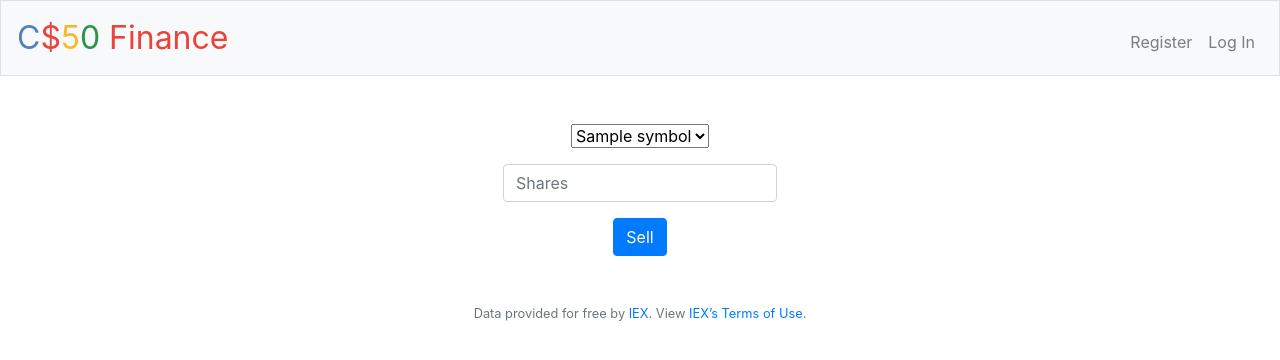
After one commit to hiyori99/Flask, a Flask app: template finance/templates/sell.html in a window 1280 px wide. The commit adds this page. Shown: the top 360 px of the page. Run offline with Flask 2, Linux system fonts and the light colour scheme; the template is opened without the code that fills it: most values are stand-ins (such as "Sample title", 1, 10 or a date in 2020); some libraries are stand-ins or nearby versions.

Commit message:
update files

```diff
--- a/finance/application.py
+++ b/finance/application.py
@@ -1,3 +1,146 @@
+# import os
+
+# from cs50 import SQL
+# from flask import Flask, flash, redirect, render_template, request, session
+# from flask_session import Session
+# from tempfile import mkdtemp
+# from werkzeug.exceptions import default_exceptions, HTTPException, InternalServerError
+# from werkzeug.security import check_password_hash, generate_password_hash
+
+# from helpers import apology, login_required, lookup, usd
+
+# # Configure application
+# app = Flask(__name__)
+
+# # Ensure templates are auto-reloaded
+# app.config["TEMPLATES_AUTO_RELOAD"] = True
+
+
+# # Ensure responses aren't cached
+# @app.after_request
+# def after_request(response):
+#     response.headers["Cache-Control"] = "no-cache, no-store, must-revalidate"
+#     response.headers["Expires"] = 0
+#     response.headers["Pragma"] = "no-cache"
+#     return response
+
+
+# # Custom filter
+# app.jinja_env.filters["usd"] = usd
+
+# # Configure session to use filesystem (instead of signed cookies)
+# app.config["SESSION_FILE_DIR"] = mkdtemp()
+# app.config["SESSION_PERMANENT"] = False
+# app.config["SESSION_TYPE"] = "filesystem"
+# Session(app)
+
+# # Configure CS50 Library to use SQLite database
+# db = SQL("sqlite:///finance.db")
+
+# # Make sure API key is set
+# if not os.environ.get("API_KEY"):
+#     raise RuntimeError("API_KEY not set")
+
+
+# @app.route("/")
+# @login_required
+# def index():
+#     """Show portfolio of stocks"""
+#     return apology("TODO")
+
+
+# @app.route("/buy", methods=["GET", "POST"])
+# @login_required
+# def buy():
+#     """Buy shares of stock"""
+#     return apology("TODO")
+
+
+# @app.route("/history")
+# @login_required
+# def history():
+#     """Show history of transactions"""
+#     return apology("TODO")
+
+
+# @app.route("/login", methods=["GET", "POST"])
+# def login():
+#     """Log user in"""
+
+#     # Forget any user_id
+#     session.clear()
+
+#     # User reached route via POST (as by submitting a form via POST)
+#     if request.method == "POST":
+
+#         # Ensure username was submitted
+#         if not request.form.get("username"):
+#             return apology("must provide username", 403)
+
+#         # Ensure password was submitted
+#         elif not request.form.get("password"):
+#             return apology("must provide password", 403)
+
+#         # Query database for username
+#         rows = db.execute("SELECT * FROM users WHERE username = ?", request.form.get("username"))
+
+#         # Ensure username exists and password is correct
+#         if len(rows) != 1 or not check_password_hash(rows[0]["hash"], request.form.get("password")):
+#             return apology("invalid username and/or password", 403)
+
+#         # Remember which user has logged in
+#         session["user_id"] = rows[0]["id"]
+
+#         # Redirect user to home page
+#         return redirect("/")
+
+#     # User reached route via GET (as by clicking a link or via redirect)
+#     else:
+#         return render_template("login.html")
+
+
+# @app.route("/logout")
+# def logout():
+#     """Log user out"""
+
+#     # Forget any user_id
+#     session.clear()
+
+#     # Redirect user to login form
+#     return redirect("/")
+
+
+# @app.route("/quote", methods=["GET", "POST"])
+# @login_required
+# def quote():
+#     """Get stock quote."""
+#     return apology("TODO")
+
+
+# @app.route("/register", methods=["GET", "POST"])
+# def register():
+#     """Register user"""
+#     return apology("TODO")
+
+
+# @app.route("/sell", methods=["GET", "POST"])
+# @login_required
+# def sell():
+#     """Sell shares of stock"""
+#     return apology("TODO")
+
+
+# def errorhandler(e):
+#     """Handle error"""
+#     if not isinstance(e, HTTPException):
+#         e = InternalServerError()
+#     return apology(e.name, e.code)
+
+
+# # Listen for errors
+# for code in default_exceptions:
+#     app.errorhandler(code)(errorhandler)
+
 import os
 
 from cs50 import SQL
@@ -46,15 +189,17 @@ if not os.environ.get("API_KEY"):
 @login_required
 def index():
     """Show portfolio of stocks"""
+    # return apology("TODO")
     user_id = session["user_id"]
-    stocks = db.execute("SELECT symbol, name, price, SUM(shares), FROM transactions WHERE user_id = ? CROUP BY symbol", user_id)
+    stocks = db.execute(
+        "SELECT symbol, name, price, SUM(shares) as totalShares FROM transactions WHERE user_id = ? GROUP BY symbol", user_id)
     cash = db.execute("SELECT cash FROM users WHERE id = ?", user_id)[0]["cash"]
 
     total = cash
 
     for stock in stocks:
         total += stock["price"] * stock["totalShares"]
-    return render_template("index.html", stocks = stocks, cash = cash, usd = usd)
+    return render_template("index.html", stocks=stocks, cash=cash, usd=usd, total=total)
 
 
 @app.route("/buy", methods=["GET", "POST"])
@@ -73,7 +218,7 @@ def buy():
         try:
             shares = int(request.form.get("shares"))
         except:
-            return apology('Shares must be an integer!')
+            return apology("Shares must be an integer!")
 
         if shares <= 0:
             return apology("Share must be a positive integer!")
@@ -90,21 +235,21 @@ def buy():
         else:
             db.execute("UPDATE users SET cash = ? WHERE id = ?", cash - total_price, user_id)
             db.execute("INSERT INTO transactions (user_id, name, shares, price, type, symbol) VALUES (?, ?, ?, ?, ?, ?)",
-                        user_name, item_name, shares, item_price, 'buy', symbol)
+                       user_id, item_name, shares, item_price, 'buy', symbol)
         print(f'\n\n{cash}\n\n')
 
-        return redirect('/')
+        return redirect("/")
     else:
         return render_template("buy.html")
+
 
 @app.route("/history")
 @login_required
 def history():
     """Show history of transactions"""
-    transactions = db.execute("SELECT symbol, shares, price, transcted FROM transactions WHERE user_id=:user_id", user_id = session["user_id"])
-    for i in range(len(transactions)):
-        transactions[i]["price"] = usd(transactions[i]["price"])
-    return render_template("history.html", transactions = transaction)
+    user_id = session["user_id"]
+    transactions = db.execute("SELECT type, symbol, price, shares, time FROM transactions WHERE user_id = ?", user_id)
+    return render_template("history.html", transactions=transactions, usd=usd)
 
 
 @app.route("/login", methods=["GET", "POST"])
@@ -160,7 +305,6 @@ def quote():
     """Get stock quote."""
     if request.method == "POST":
         symbol = request.form.get("symbol")
-
         if not symbol:
             return apology("Please enter a symbol!")
 
@@ -169,7 +313,7 @@ def quote():
         if not item:
             return apology('Invalid symbol!')
 
-        return render_template("qupted.html", item = item, usd_function = usd)
+        return render_template("quoted.html", item=item, usd_function=usd)
     else:
         return render_template("quote.html")
 
@@ -179,26 +323,30 @@ def register():
     """Register user"""
     if (request.method == "POST"):
         username = request.form.get('username')
-        passward = request.form.get('passward')
+        password = request.form.get('password')
         confirmation = request.form.get('confirmation')
 
+        # print(username)
+        # print(password)
+        # print(confirmation)
         if not username:
             return apology('Username is required!')
-        elif not passward:
-            return apology('Passward is required!')
+        elif not password:
+            return apology('Password is required!')
         elif not confirmation:
-            return apology('Passward confirmation is required!')
+            return apology('Password confirmation is required!')
 
-        if passward != confirmation:
-            return apology('Passwards do not match!')
+        if password != confirmation:
+            return apology('Passwords do not match!')
 
-        hash = generate_passward_hash(passward)
+        hash = generate_password_hash(password)
 
         try:
-            db.execute("INSERT INTO users (username, hash) VALUES (?, ?)", username, hash)
-            return redirect('/')
+            db.execute("INSERT INTO users (username, hash) VALUES(?, ?)", username, hash)
+            return redirect("/")
         except:
-            return apology('Username has already been registerd!')
+            return apology("You have already registered!")
+
     else:
         return render_template("register.html")
 
@@ -217,8 +365,9 @@ def sell():
 
         item_price = lookup(symbol)["price"]
         item_name = lookup(symbol)["name"]
+        price = shares * item_price
 
-        shares_owned = db.execute("SELECT shares FROM transaction WHERE user_id = ? AND symbol = ?", user_id, sumbol)
+        shares_owned = db.execute("SELECT shares FROM transactions WHERE user_id = ? AND symbol = ?", user_id, symbol)[0]["shares"]
 
         if shares_owned < shares:
             return apology("You don't have enough shares!")
@@ -226,13 +375,15 @@ def sell():
         current_cash = db.execute("SELECT cash FROM users WHERE id = ?", user_id)[0]["cash"]
         db.execute("UPDATE users SET cash = ? WHERE id = ?", current_cash + price, user_id)
         db.execute("INSERT INTO transactions (user_id, name, shares, price, type, symbol) VALUES (?, ?, ?, ?, ?, ?)",
-                    user_id, item_name, shares, item_price, "shell", symbol)
+                   user_id, item_name, -shares, item_price, "sell", symbol)
 
-        return redirect('/')
+        return redirect("/")
+
     else:
         user_id = session["user_id"]
-        symbols = db.execute("SELECT symbol FROM transaction WHERE user_id = ? GROUP BY symbol", user_id)
-        return render_template("shell.html", symbols = symbols)
+        symbols = db.execute("SELECT symbol FROM transactions WHERE user_id = ? GROUP BY symbol", user_id)
+        return render_template("sell.html", symbols=symbols)
+
 
 def errorhandler(e):
     """Handle error"""
--- a/finance/templates/index.html
+++ b/finance/templates/index.html
@@ -7,12 +7,12 @@
 {% block main %}
     <table class="table table-striped">
         <thread>
-            <tr>
+            <tr style="background-color: #fff;">
                 <th>Symbol</th>
                 <th>Name</th>
                 <th>Shares</th>
                 <th>Price</th>
-                <th>Symbol</th>
+                <th>Total</th>
             </tr>
         </thread>
         <tbody>
@@ -28,7 +28,7 @@
 
             <tr>
                 <td>CASH</td>
-                <td colsapn="3"></td>
+                <td colspan="3"></td>
                 <td>{{ usd(cash) }}</td>
             </tr>
         </tbody>
--- /dev/null
+++ b/finance/templates/sell.html
@@ -0,0 +1,21 @@
+{% extends "layout.html" %}
+
+{% block title %}
+    Sell
+{% endblock %}
+
+{% block main %}
+    <form action="/shell" method="post">
+        <div class="form-group">
+            <select name="symbol">
+                {% for symbol in symbols %}
+                <option>{{ symbol["symbol"] }}</option>
+                {% endfor %}
+            </select>
+        </div>
+        <div class="form-group">
+            <input class="form-control" name="shares" placeholder="Shares" type="number">
+        </div>
+        <button class="btn btn-primary" type="submit">Sell</button>
+    </form>
+{% endblock %}
```
Also changed, not shown: finance/finance.db, finance/templates/buy.html (line endings or trailing spaces), finance/templates/history.html (line endings or trailing spaces), finance/templates/register.html (line endings or trailing spaces).
